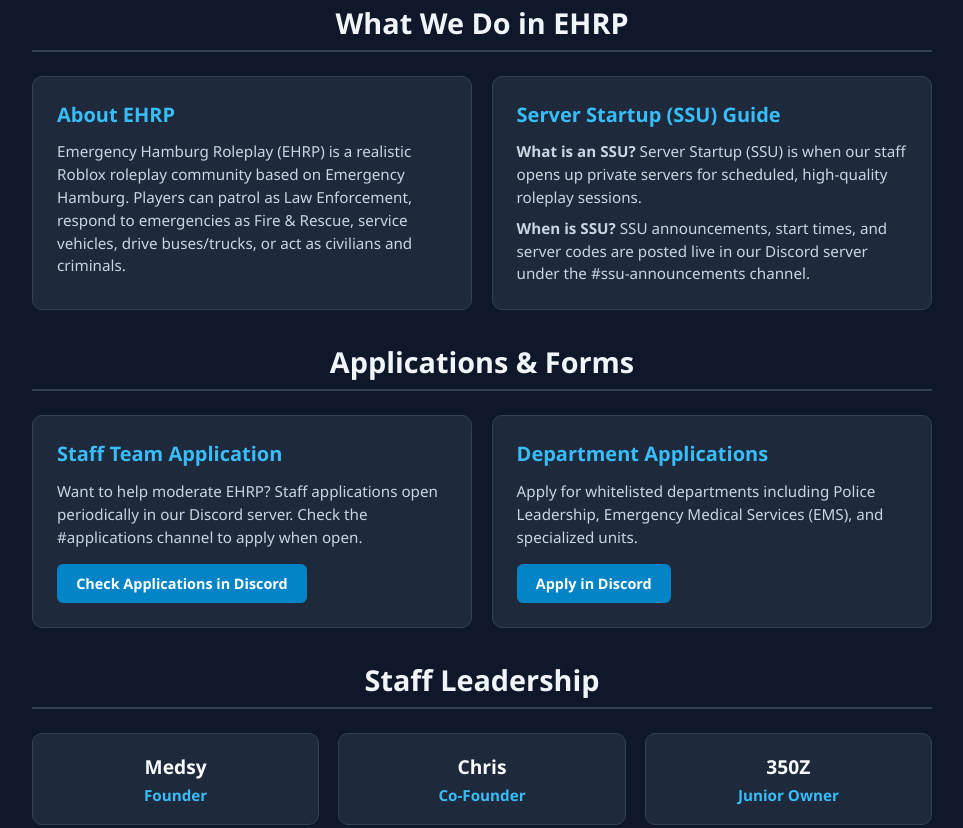
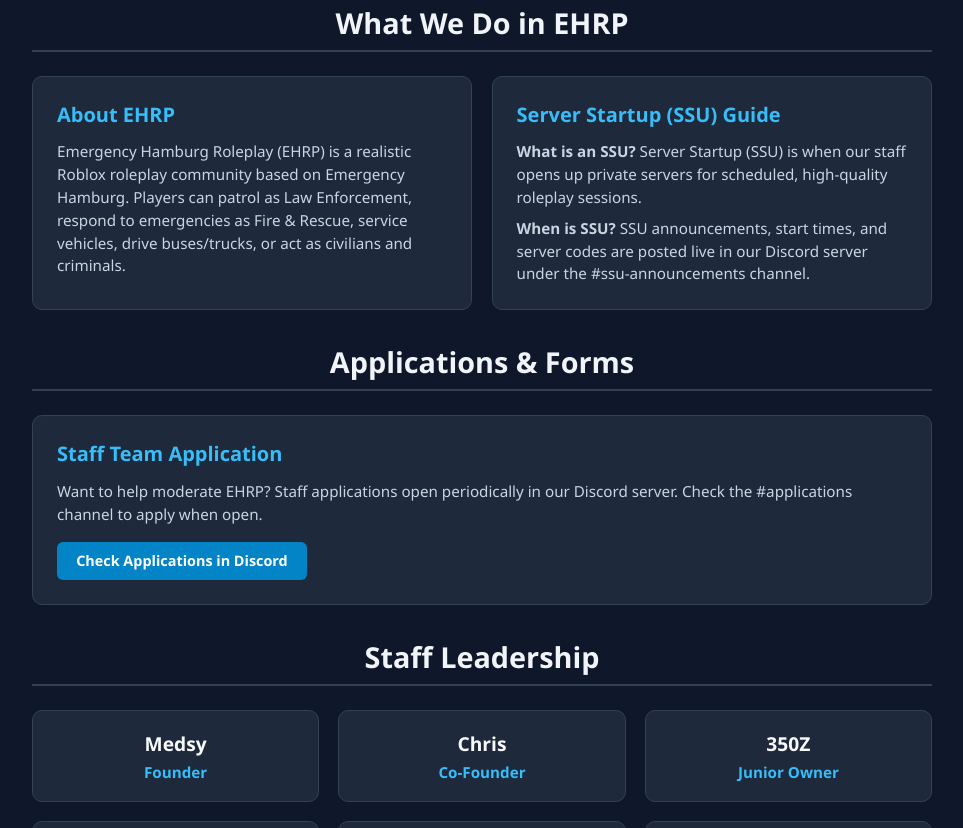
Before and after one commit to EHRP-WEB/EHRP-WEB, a plain HTML site: page index.html in a window 1280 px wide. Shown: the part 394-1222 px from the top of the page, without its empty margins (158-1121 px from the left). Drawn offline with Linux system fonts and the light colour scheme.

Commit message:
Add files via upload

```diff
--- a/index.html
+++ b/index.html
@@ -201,11 +201,6 @@
         <p>Want to help moderate EHRP? Staff applications open periodically in our Discord server. Check the <code>#applications</code> channel to apply when open.</p>
         <a href="https://discord.gg/wRhERaPV9T" target="_blank" class="app-btn">Check Applications in Discord</a>
       </div>
-      <div class="info-card">
-        <h3>Department Applications</h3>
-        <p>Apply for whitelisted departments including Police Leadership, Emergency Medical Services (EMS), and specialized units.</p>
-        <a href="https://discord.gg/wRhERaPV9T" target="_blank" class="app-btn">Apply in Discord</a>
-      </div>
     </div>
   </section>
 
```
